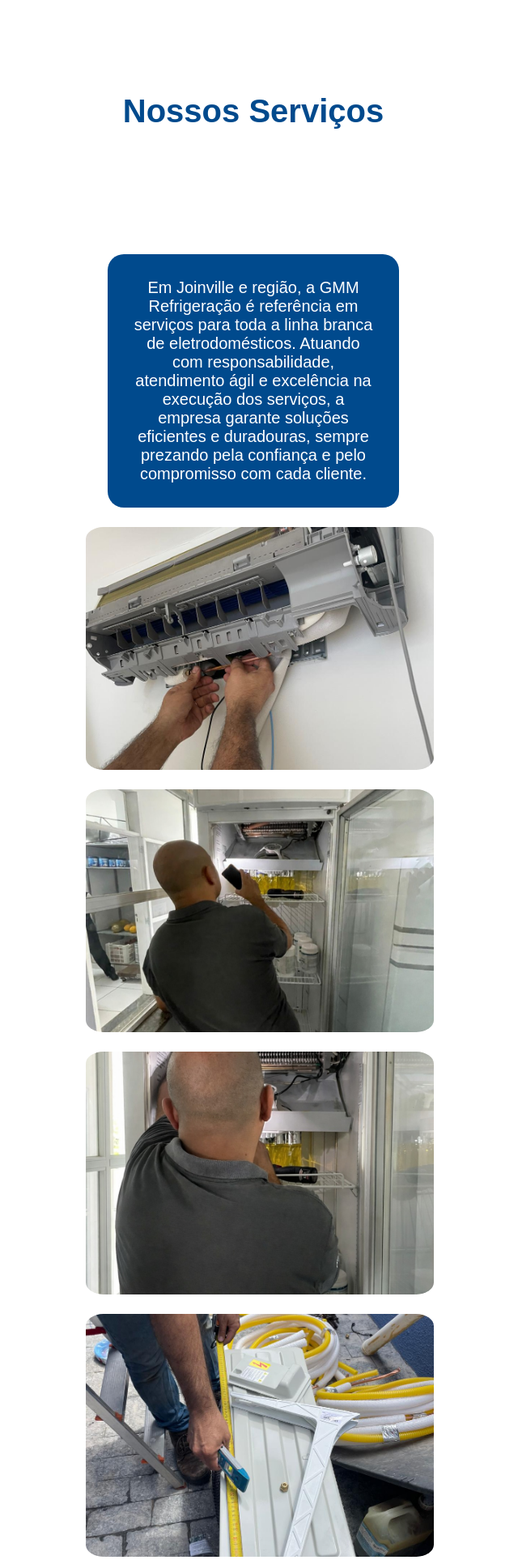
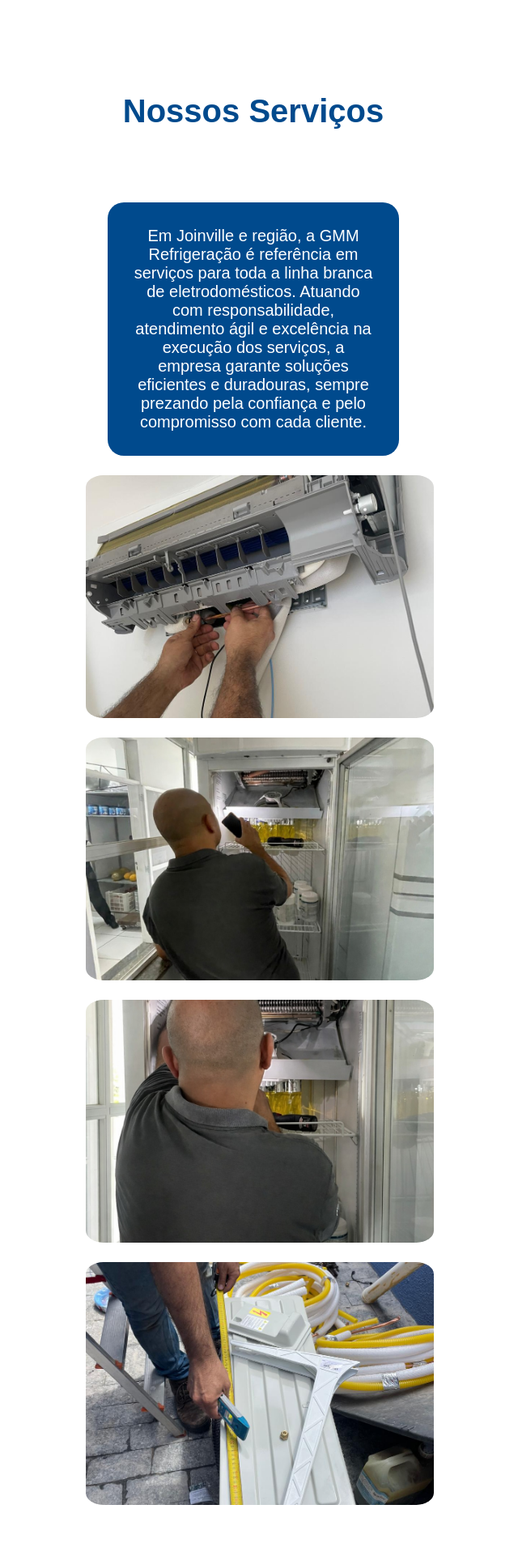
Before and after one commit to ThurStelzner/VitrineGMM, a Flask app: page / in a window 1280 px wide. Shown: the part 3405-5332 px from the top of the page at 81% size, without its empty margins (327-967 px from the left). Run offline with Flask 3, Linux system fonts and the light colour scheme.

Commit message:
Serviços fix

```diff
--- a/static/style.css
+++ b/static/style.css
@@ -217,7 +217,7 @@ h1 {
     align-items: center;
     width: 100%;
     margin: 0 auto;
-    padding-top: 10%;
+    padding-top: 5%;
 }
 
 .Fotos1 ul{
```
